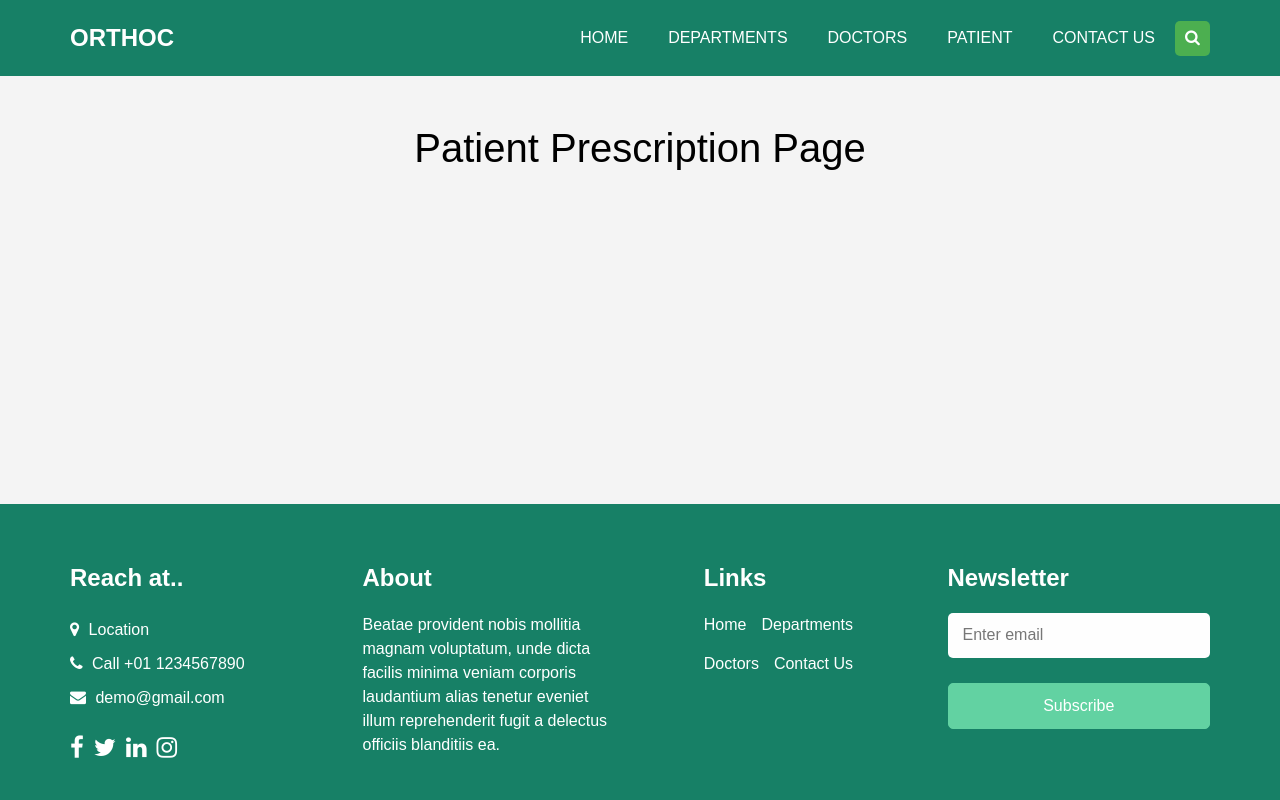
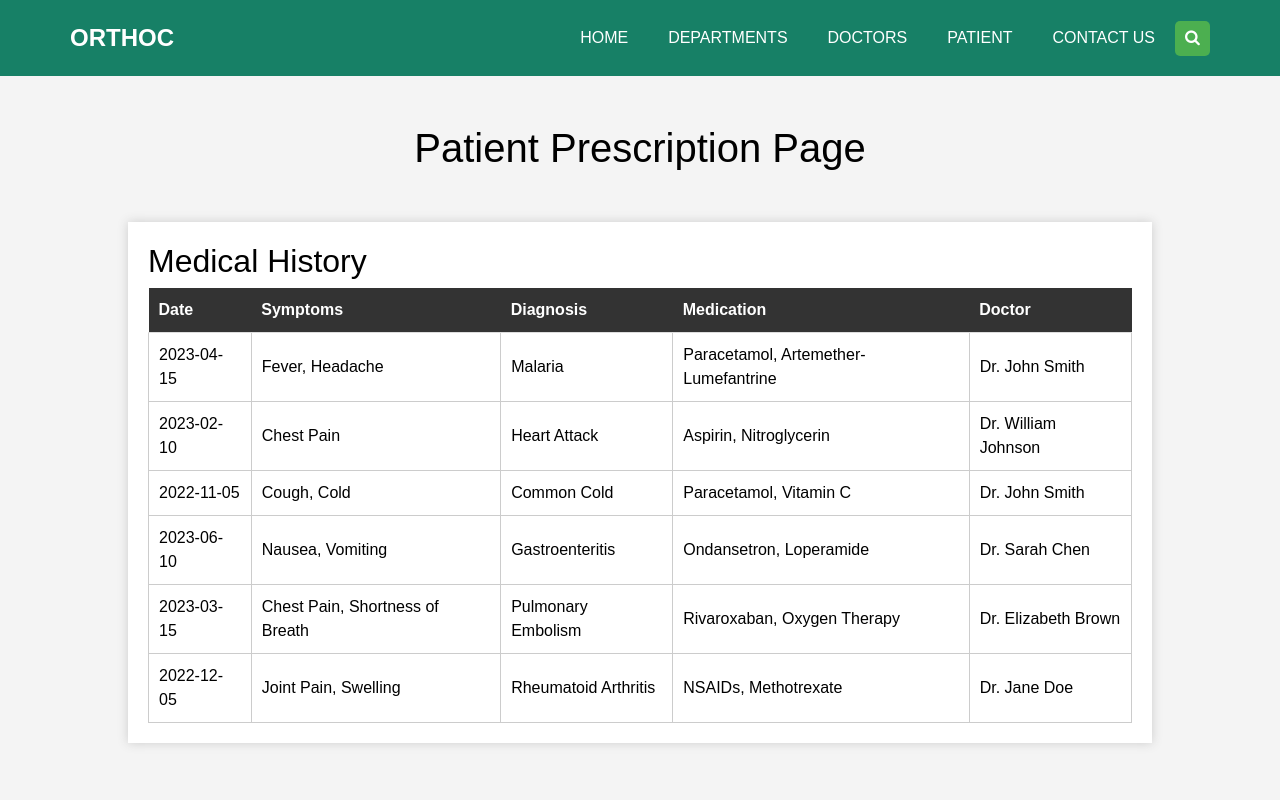
Before and after one commit to Vyshnavi-V/Mini-Project, a plain HTML site: page hospitalmanagement/prescription.html in a window 1280 px wide. Shown: the top 800 px of the page. Drawn offline with nearby package versions, Linux system fonts and the light colour scheme.

Commit message:
Updatedd

```diff
--- a/hospitalmanagement/css/style.css
+++ b/hospitalmanagement/css/style.css
@@ -921,7 +921,63 @@ input[type="submit"] {
 input[type="submit"]:hover {
 	background-color: #444;
 }
+/*prescription css*/
+* {
+	box-sizing: border-box;
+}
 
+body {
+	font-family: Arial, sans-serif;
+	margin: 0;
+	padding: 0;
+}
+
+.medical_history_section {
+	width: 80%;
+	margin: 50px auto 0;
+	padding: 20px;
+	background-color: #fff;
+	box-shadow: 0px 0px 10px #ccc;
+}
+
+h2 {
+	margin-top: 0;
+}
+
+table {
+	width: 100%;
+	border-collapse: collapse;
+}
+
+thead th {
+	background-color: #333;
+	color: #fff;
+	padding: 10px;
+	text-align: left;
+}
+
+tbody td {
+	border: 1px solid #ccc;
+	padding: 10px;
+}
+
+tfoot td {
+	border-top: 1px solid #ccc;
+	padding: 10px;
+	text-align: right;
+}
+
+tfoot td:first-child {
+	text-align: left;
+}
+
+tfoot td:last-child {
+	font-weight: bold;
+}
+
+tfoot tr:last-child td:last-child {
+	color: #f00;
+}
 
 
 .footer_section {
--- a/hospitalmanagement/prescription.html
+++ b/hospitalmanagement/prescription.html
@@ -91,7 +91,73 @@
     <!-- end header section -->
   </div>
  <!--end of header -->
- <br><br><h1>Patient Prescription Page</h1><br><br><br><br><br><br><br><br><br><br><br><br><br>
+ <br><br><h1>Patient Prescription Page</h1>
+
+
+   <main>
+     <section class="medical_history_section">
+       <h2>Medical History</h2>
+       <table>
+         <thead>
+           <tr>
+             <th>Date</th>
+             <th>Symptoms</th>
+             <th>Diagnosis</th>
+             <th>Medication</th>
+             <th>Doctor</th>
+           </tr>
+         </thead>
+         <tbody>
+           <tr>
+             <td>2023-04-15</td>
+             <td>Fever, Headache</td>
+             <td>Malaria</td>
+             <td>Paracetamol, Artemether-Lumefantrine</td>
+             <td>Dr. John Smith</td>
+           </tr>
+           <tr>
+             <td>2023-02-10</td>
+             <td>Chest Pain</td>
+             <td>Heart Attack</td>
+             <td>Aspirin, Nitroglycerin</td>
+             <td>Dr. William Johnson</td>
+
+           </tr>
+           <tr>
+             <td>2022-11-05</td>
+             <td>Cough, Cold</td>
+             <td>Common Cold</td>
+             <td>Paracetamol, Vitamin C</td>
+             <td>Dr. John Smith</td>
+
+           </tr>
+           <tr>
+            <td>2023-06-10</td>
+            <td>Nausea, Vomiting</td>
+            <td>Gastroenteritis</td>
+            <td>Ondansetron, Loperamide</td>
+            <td>Dr. Sarah Chen</td>
+        </tr>
+        <tr>
+          <td>2023-03-15</td>
+          <td>Chest Pain, Shortness of Breath</td>
+          <td>Pulmonary Embolism</td>
+          <td>Rivaroxaban, Oxygen Therapy</td>
+          <td>Dr. Elizabeth Brown</td>
+      </tr>
+      <tr>
+        <td>2022-12-05</td>
+        <td>Joint Pain, Swelling</td>
+        <td>Rheumatoid Arthritis</td>
+        <td>NSAIDs, Methotrexate</td>
+        <td>Dr. Jane Doe</td>
+    </tr>
+
+         </tbody>
+       </table>
+     </section>
+   </main><br><br><br><br><br><br>
+
 
 
 <!-- footer section -->
```
Also changed, not shown: hospitalmanagement/bookings.html (+4 -0 lines), hospitalmanagement/patient.html (+29 -11 lines).
